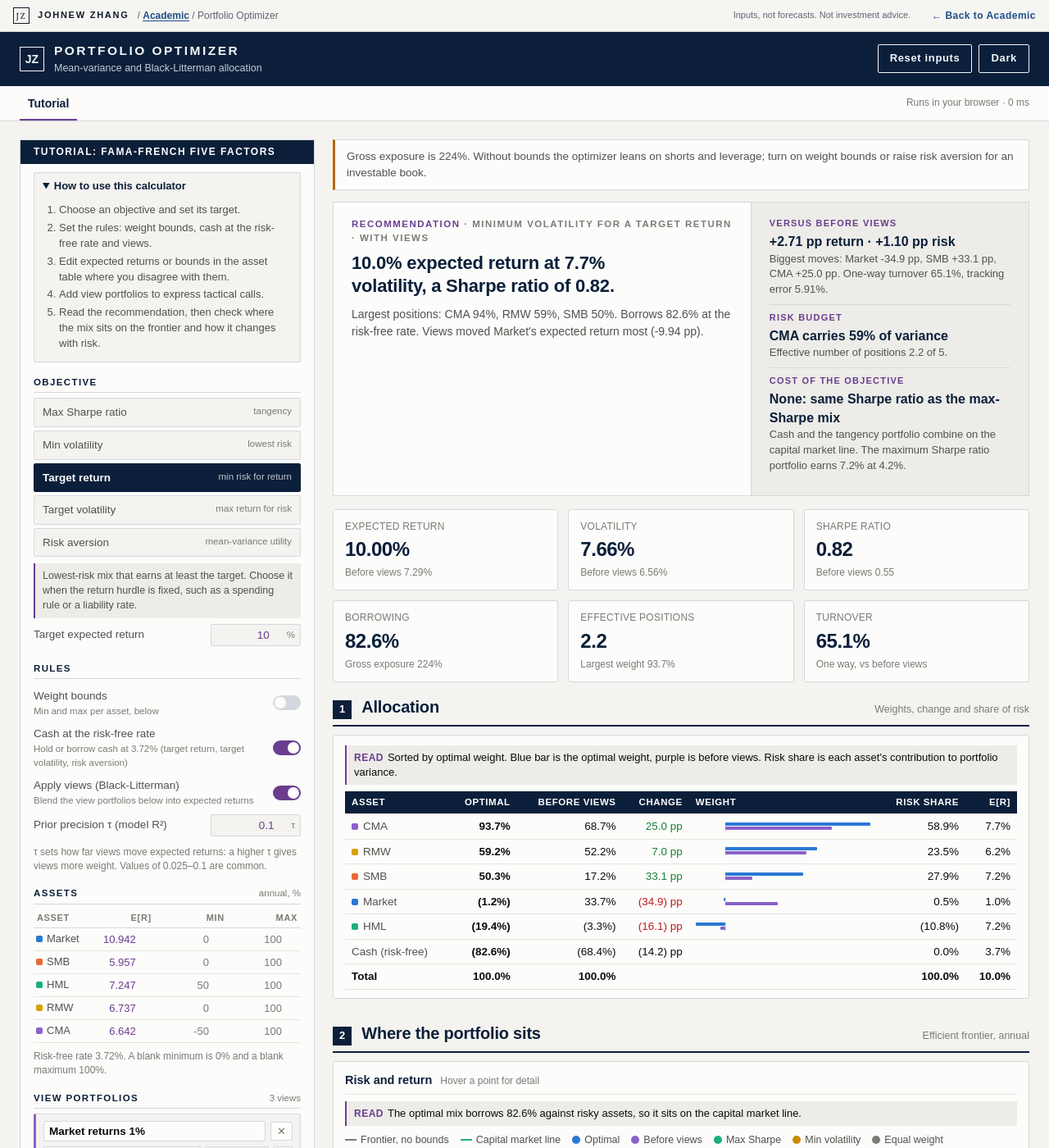
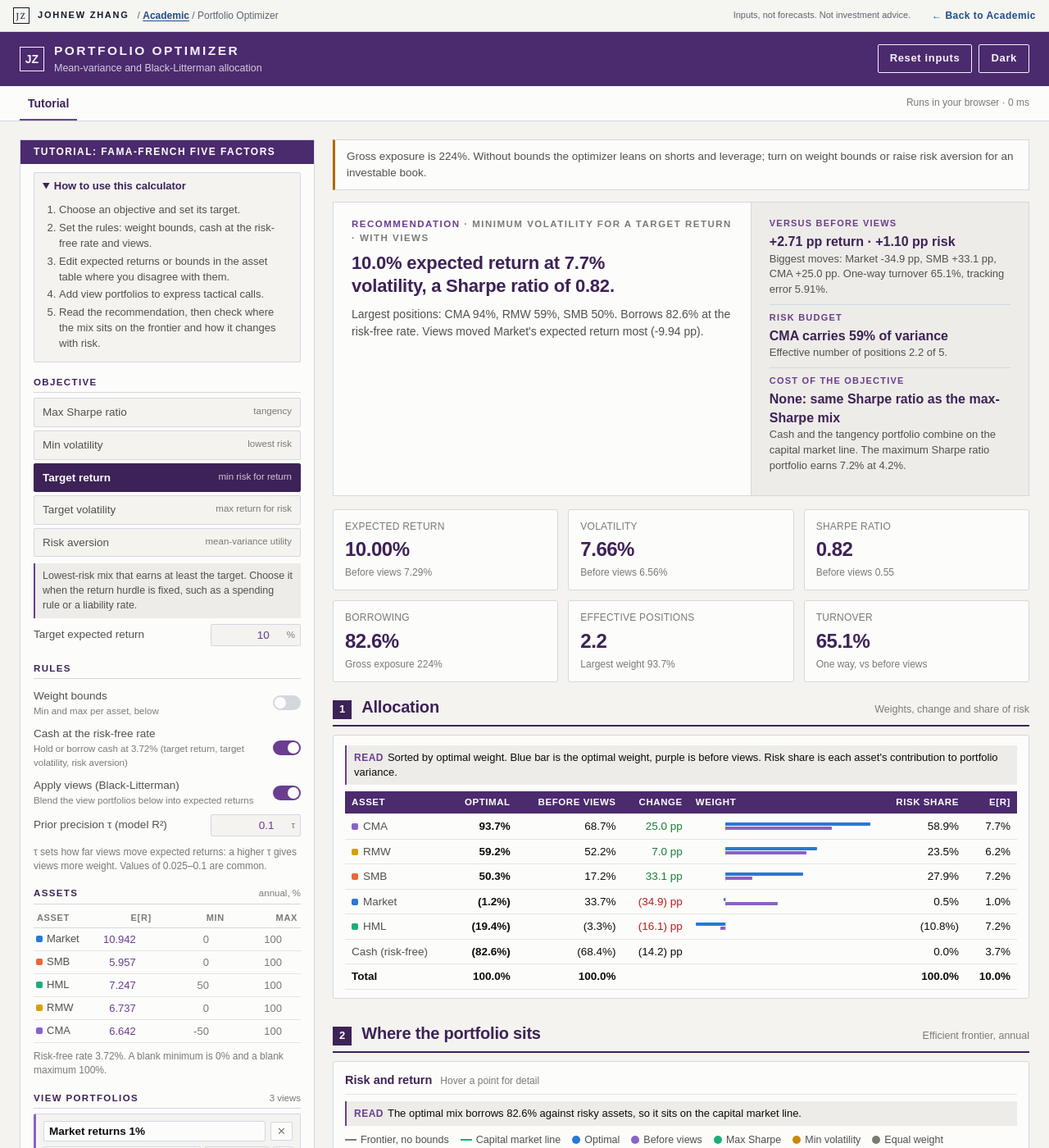
Before and after one commit to WizardKingZ/WizardKingZ.github.io, a Jekyll site: the page portfolio-optimizer/index.html, which Jekyll copies as it is, in a window 1280 px wide and 1400 px high. Shown: the whole window at 82% size. Built offline with Jekyll 4.4.1, drawn with Linux system fonts in a browser that asks for light colours.

Commit message:
Portfolio Optimizer: purple band and accents, light mode by default
Co-Authored-By: Claude Opus 5.5 <noreply@anthropic.com>
Claude-Session: https://claude.ai/code/session_01HuzLqhE1N2LXEfqC3bb9e5

```diff
--- a/portfolio-optimizer/index.html
+++ b/portfolio-optimizer/index.html
@@ -6,30 +6,23 @@
 :root{
   --surface-0:#f4f3f0; --surface-1:#fcfcfb; --surface-2:#edece8; --border:#e6e4de; --rule:#d3d7de; --grid:#eeece7;
   --text-primary:#0b0b0b; --text-secondary:#52514e; --text-muted:#7c7a75;
-  --ink:#0b1f3a; --band:#0b1f3a; --band-text:#f3f5f9; --accent:#6a3d8f;
+  --ink:#3d2257; --band:#4b2a6e; --band-text:#f6f2fa; --accent:#6a3d8f;
   --s1:#2a78d6; --s2:#eb6834; --s3:#1baf7a; --s4:#c98a00; --s5:#8a62c9; --s6:#7c7a75;
   --c1:#2a78d6; --c2:#eb6834; --c3:#1baf7a; --c4:#d6a100; --c5:#8a62c9; --c6:#d04f7f; --c7:#2fa3b5; --c8:#8c6d46; --c9:#5f7f2a; --c10:#b33a3a; --c11:#4a5ea8; --c12:#9a9790;
   --good:#1a7f37; --warn:#b26a00; --critical:#b91c1c;
-  --thbg:#0b1f3a; --thfg:#ffffff; --sub:#e9edf3;
+  --thbg:#4b2a6e; --thfg:#ffffff; --sub:#e9edf3;
   --font:Arial,Helvetica,sans-serif;
   color-scheme:light;
 }
-@media (prefers-color-scheme:dark){:root:not([data-theme="light"]){
+
+:root[data-theme="dark"]{
   --surface-0:#121211; --surface-1:#1a1a19; --surface-2:#242422; --border:#2c2c2a; --rule:#363b44; --grid:#242422;
   --text-primary:#f0efec; --text-secondary:#c3c2b7; --text-muted:#8e8c85;
-  --ink:#dbe4f1; --band:#0c1829; --band-text:#eef2f8; --accent:#b48ee0;
+  --ink:#e6dcf2; --band:#2a1a3d; --band-text:#f1ecf7; --accent:#b48ee0;
   --s1:#5b93dc; --s2:#e2733f; --s3:#2bb886; --s4:#d9a21a; --s5:#a585dc; --s6:#8e8c85;
   --c1:#5b93dc; --c2:#e2733f; --c3:#2bb886; --c4:#d9b02a; --c5:#a585dc; --c6:#e0709a; --c7:#46b8c9; --c8:#b08d62; --c9:#86a64a; --c10:#d65f5f; --c11:#7d8fd6; --c12:#a8a59c;
   --good:#3fb950; --warn:#d29922; --critical:#f85149;
-  --thbg:#1d3557; --thfg:#f3f5f9; --sub:#20262f; color-scheme:dark }}
-:root[data-theme="dark"]{
-  --surface-0:#121211; --surface-1:#1a1a19; --surface-2:#242422; --border:#2c2c2a; --rule:#363b44; --grid:#242422;
-  --text-primary:#f0efec; --text-secondary:#c3c2b7; --text-muted:#8e8c85;
-  --ink:#dbe4f1; --band:#0c1829; --band-text:#eef2f8; --accent:#b48ee0;
-  --s1:#5b93dc; --s2:#e2733f; --s3:#2bb886; --s4:#d9a21a; --s5:#a585dc; --s6:#8e8c85;
-  --c1:#5b93dc; --c2:#e2733f; --c3:#2bb886; --c4:#d9b02a; --c5:#a585dc; --c6:#e0709a; --c7:#46b8c9; --c8:#b08d62; --c9:#86a64a; --c10:#d65f5f; --c11:#7d8fd6; --c12:#a8a59c;
-  --good:#3fb950; --warn:#d29922; --critical:#f85149;
-  --thbg:#1d3557; --thfg:#f3f5f9; --sub:#20262f; color-scheme:dark }
+  --thbg:#3a2552; --thfg:#f3f5f9; --sub:#20262f; color-scheme:dark }
 *{box-sizing:border-box}
 html,body{margin:0;background:var(--surface-0);color:var(--text-primary);font:15px/1.45 var(--font);font-variant-numeric:lining-nums}
 body::before{content:"";position:fixed;inset:0 0 auto;height:env(safe-area-inset-top,0px);z-index:10;background:var(--band)}
@@ -2210,7 +2203,7 @@ window.quadprog=mods["quadprog"];})();
   function themeNow() {
     const t = document.documentElement.getAttribute('data-theme');
     if (t) return t;
-    return window.matchMedia && matchMedia('(prefers-color-scheme: dark)').matches ? 'dark' : 'light';
+    return 'light';
   }
   function paintThemeBtn() { $('themebtn').textContent = themeNow() === 'dark' ? 'Light' : 'Dark'; }
   $('themebtn').addEventListener('click', () => {
```
